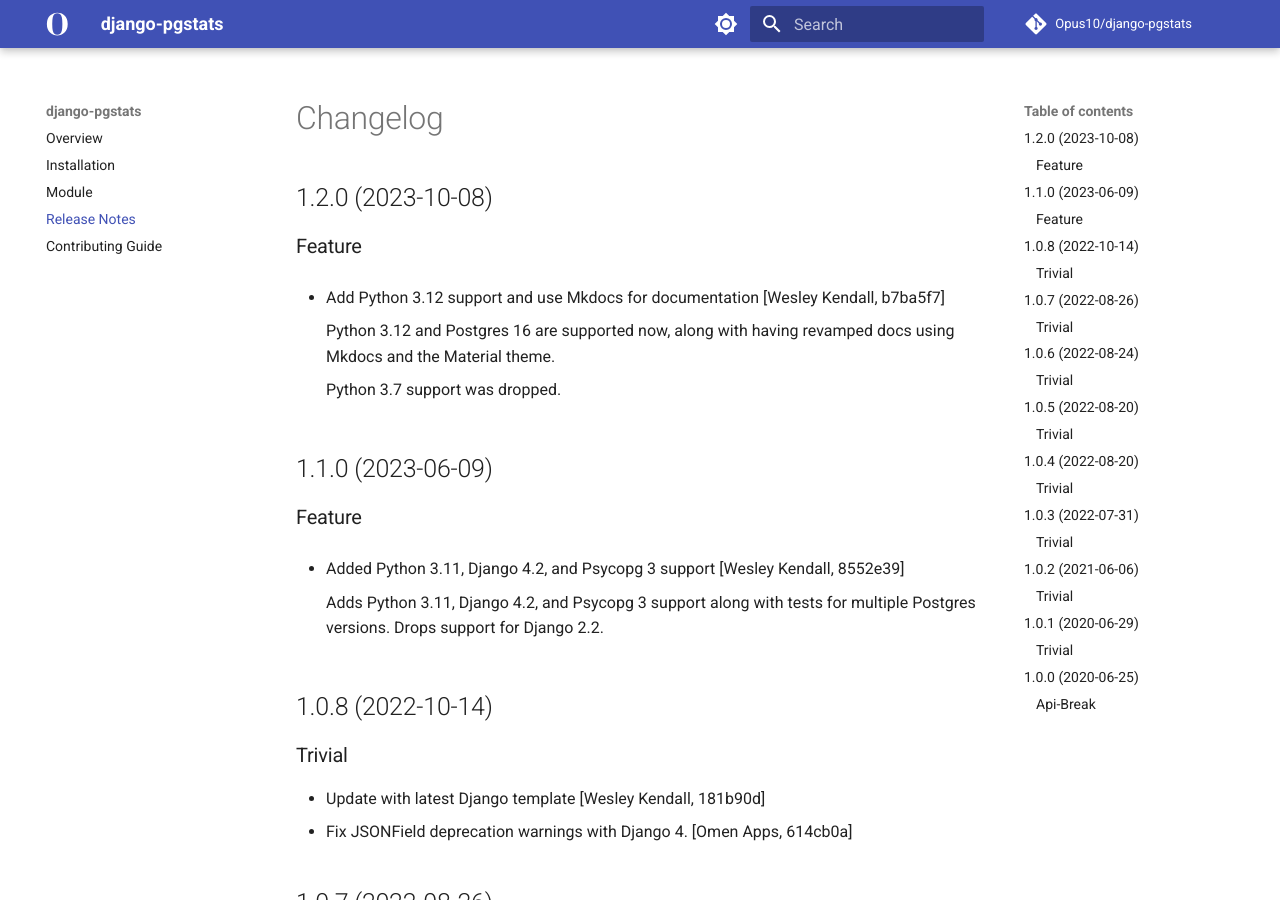
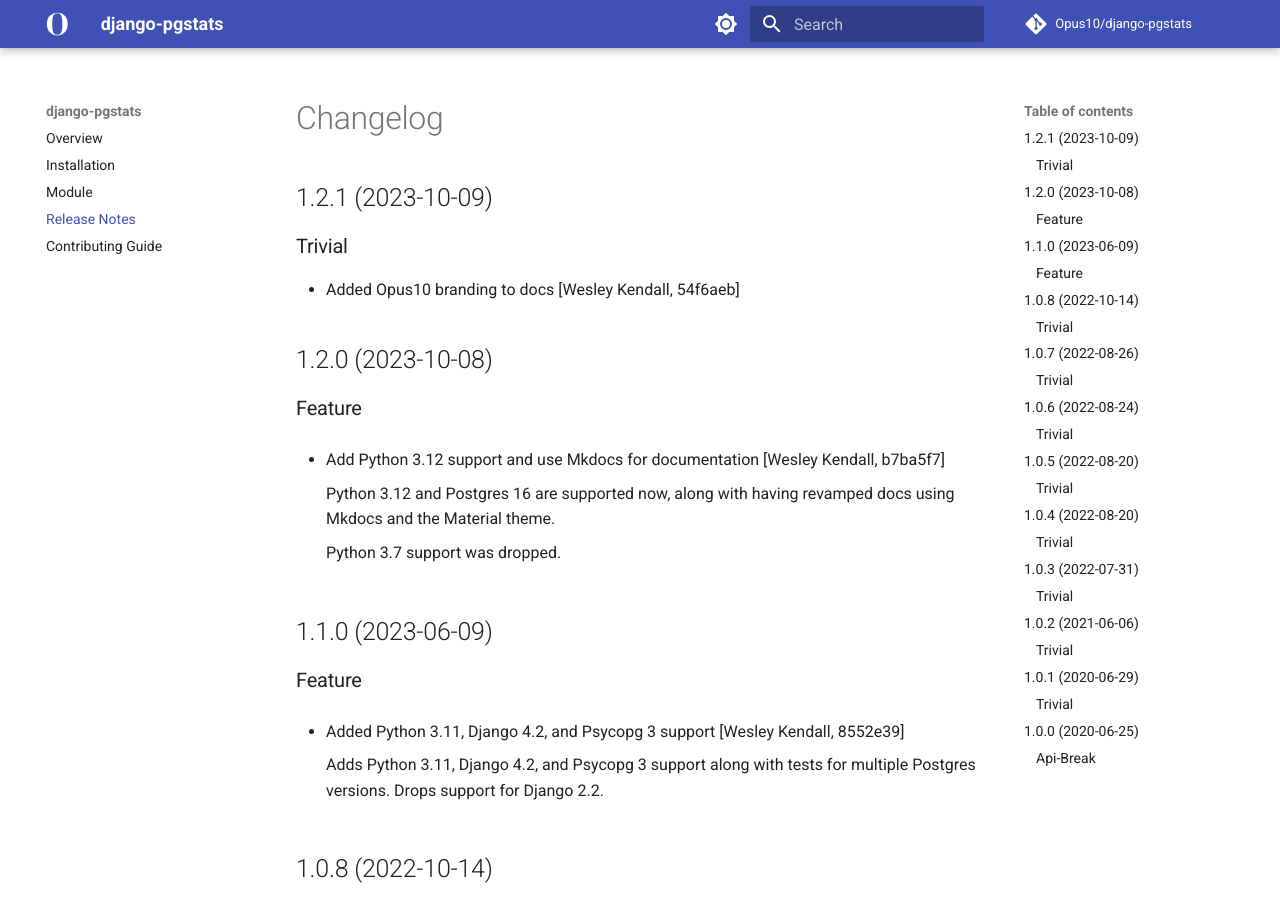
Before and after one commit to Opus10/django-pgstats, an MkDocs documentation site: the page built from docs/release_notes.md, in a window 1280 px wide and 900 px high. Built offline with MkDocs 1.6.1 and Material for MkDocs 9.7.7, drawn with Linux system fonts in a browser that asks for light colours; comment, search, counter and statistics services are not loaded.

Commit message:
Release version 1.2.1 [skip ci]
Type: trivial

```diff
--- a/docs/release_notes.md
+++ b/docs/release_notes.md
@@ -1,4 +1,10 @@
 # Changelog
+
+## 1.2.1 (2023-10-09)
+
+### Trivial
+
+  - Added Opus10 branding to docs [Wesley Kendall, 54f6aeb]
 
 ## 1.2.0 (2023-10-08)
 
--- a/pyproject.toml
+++ b/pyproject.toml
@@ -29,7 +29,7 @@
 exclude = [
   "*/tests/"
 ]
-version = "1.2.0"
+version = "1.2.1"
 description = "Commands and models for tracking internal postgres stats."
 authors = ["Wes Kendall", "Tómas Árni Jónasson"]
 classifiers = [
```
Also changed, not shown: CHANGELOG.md (+6 -0 lines).
